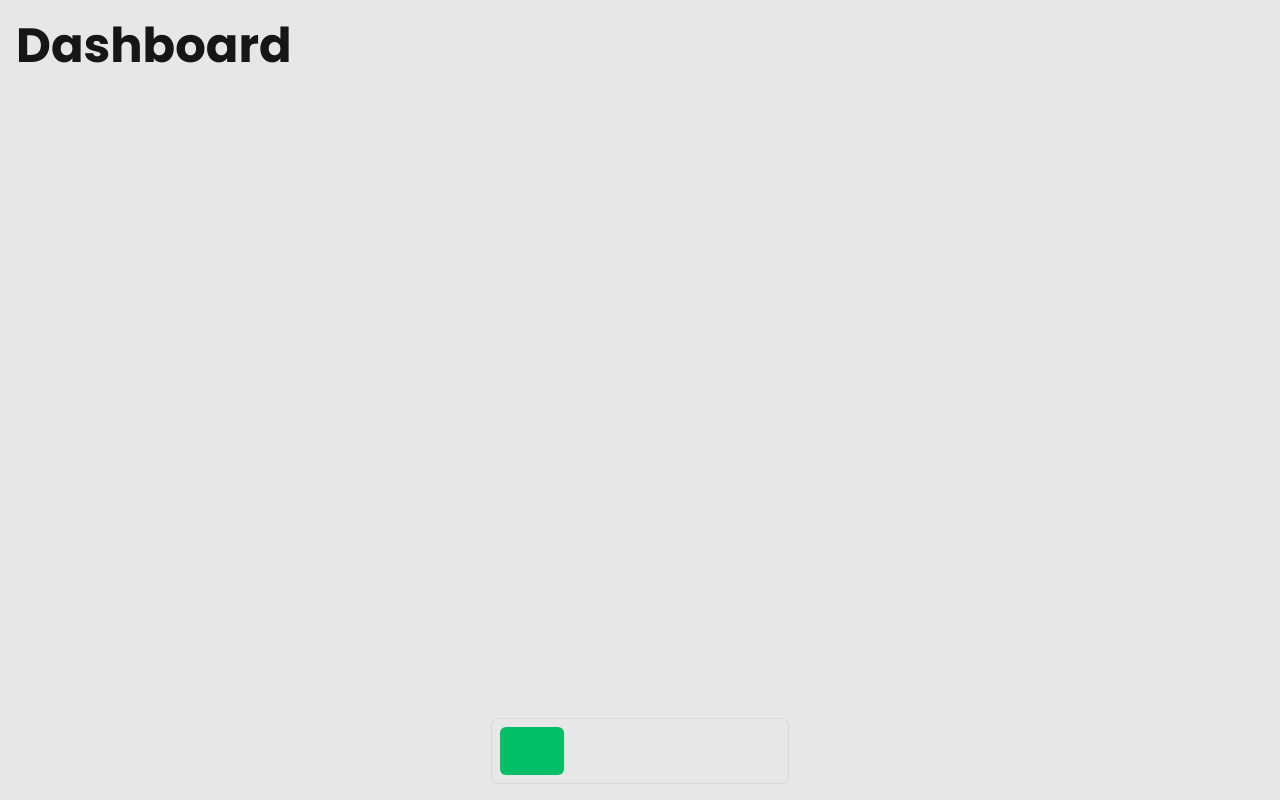
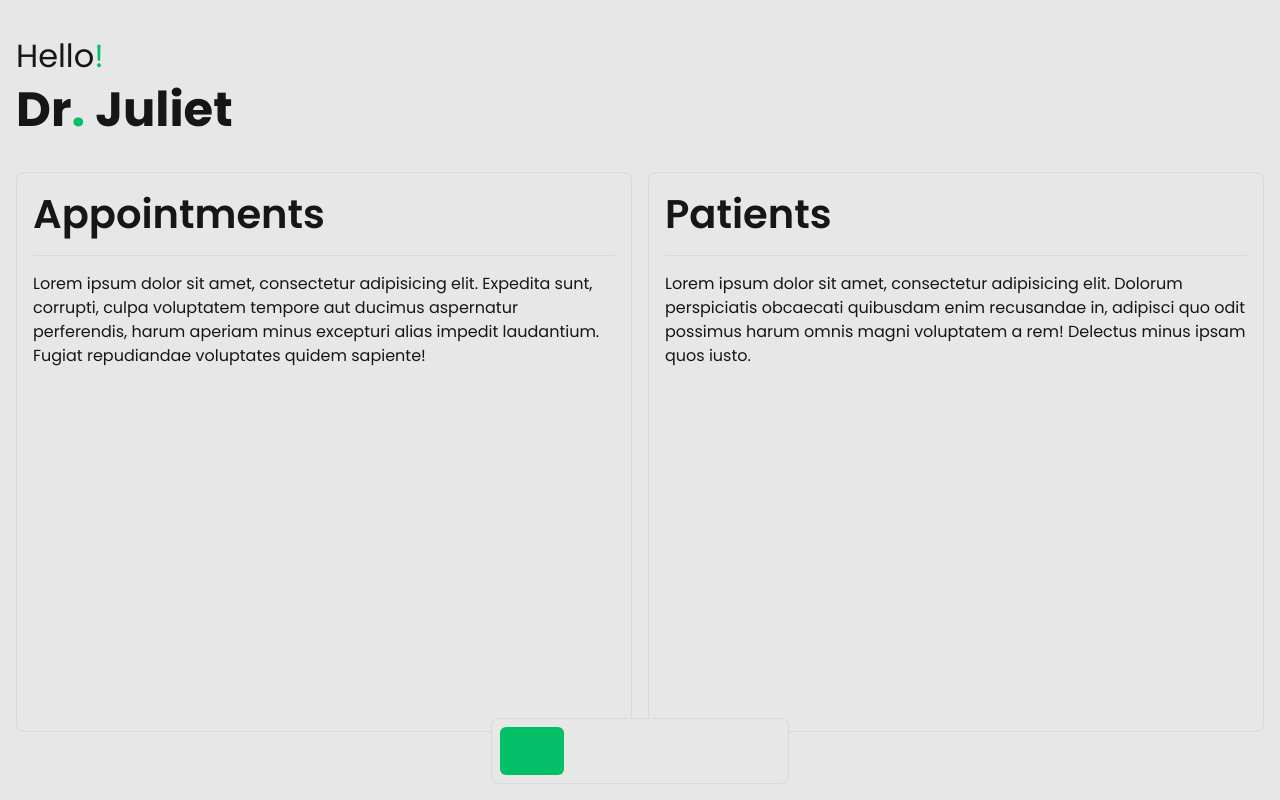
Before and after one commit to Samshh/OBGYN-Website, a React (Vite) app in the folder frontend/: page /doctor in a window 1280 px wide. Built offline with nearby package versions, Linux system fonts and the light colour scheme; some icons are missing.

Commit message:
added Card Component

```diff
--- /dev/null
+++ b/frontend/src/UI/DashCard.tsx
@@ -0,0 +1,45 @@
+import { ReactNode } from "react";
+
+interface DashCardProps {
+  children: ReactNode;
+  className?: string;
+}
+
+interface DashCardTitleProps {
+  children: ReactNode;
+  className?: string;
+}
+
+interface DashCardContentProps {
+  children: ReactNode;
+  className?: string;
+}
+
+export default function DashCard({
+  children,
+  className,
+}: DashCardProps) {
+  return (
+      <div
+        className={`flex flex-col p-[1rem] bg-white border border-border rounded-lg gap-[1rem] w-full ${className}`}
+      >
+        {children}
+      </div>
+  );
+}
+
+function DashCardTitle({ children, className }: DashCardTitleProps) {
+  return <h2 className={className}>{children}</h2>;
+}
+
+function DashCardContent({ children, className }: DashCardContentProps) {
+  return <div className={className}>{children}</div>;
+}
+
+function Separator() {
+  return <div className="bg-border h-[1px] w-full"></div>;
+}
+
+DashCard.Title = DashCardTitle;
+DashCard.Separator = Separator;
+DashCard.Content = DashCardContent;
--- a/frontend/src/folds/doctor-fold/dashboard/index.tsx
+++ b/frontend/src/folds/doctor-fold/dashboard/index.tsx
@@ -1,7 +1,38 @@
+import DashCard from "@/UI/DashCard";
+
 export default function Dashboard() {
   return (
-    <div>
-      <h1>Dashboard</h1>
+    <div className="flex-grow flex flex-col h-auto">
+      <div className="flex-col flex gap-[1rem]">
+        <div className="flex flex-col justify-center items-start sticky top-0 bg-white py-[1rem]">
+          <h3>
+            Hello<em>!</em>
+          </h3>
+          <h1>
+            Dr<em>.</em> Juliet
+          </h1>
+        </div>
+        <div className="grid md:grid-cols-2 grid-cols-1 gap-[1rem]">
+          <DashCard className="h-[50vh] md:h-[60vh] lg:h-[70vh]">
+            <DashCard.Title>Appointments</DashCard.Title>
+            <DashCard.Separator />
+            <DashCard.Content className="overflow-y-auto">
+              Lorem ipsum dolor sit amet, consectetur adipisicing elit. Expedita
+              sunt, corrupti, culpa voluptatem tempore aut ducimus aspernatur
+              perferendis, harum aperiam minus excepturi alias impedit
+              laudantium. Fugiat repudiandae voluptates quidem sapiente!
+            </DashCard.Content>
+          </DashCard>
+          <DashCard>
+            <DashCard.Title>Patients</DashCard.Title>
+            <DashCard.Separator />
+            Lorem ipsum dolor sit amet, consectetur adipisicing elit. Dolorum
+            perspiciatis obcaecati quibusdam enim recusandae in, adipisci quo
+            odit possimus harum omnis magni voluptatem a rem! Delectus minus
+            ipsam quos iusto.
+          </DashCard>
+        </div>
+      </div>
     </div>
   );
 }
--- a/frontend/src/folds/register-fold/index.tsx
+++ b/frontend/src/folds/register-fold/index.tsx
@@ -125,7 +125,7 @@ export default function RegisterFold() {
               )}
             </div>
           </div>
-          <div className="flex justify-end items-center gap-[1rem]">
+          <div className="flex justify-end items-center gap-[1rem] sticky bottom-0 p-[1rem]">
             {step === 2 && (
               <button type="button" onClick={() => goToPrevStep()}>
                 Back
--- a/frontend/src/index.css
+++ b/frontend/src/index.css
@@ -19,7 +19,7 @@
   }
 
   ::-webkit-scrollbar {
-    width: 0.5rem;
+    width: 0.25rem;
   }
 
   ::-webkit-scrollbar-thumb {
@@ -47,7 +47,7 @@
   }
 
   h3 {
-    @apply font-medium text-[1.5rem] md:text-[2rem];
+    @apply font-normal text-[1.5rem] md:text-[2rem];
   }
 
   p {
@@ -62,7 +62,7 @@
   /* Layout */
 
   section {
-    @apply p-[1rem] max-w-[1280px] w-full mx-auto flex-grow flex flex-col;
+    @apply p-[1rem] max-w-[1280px] w-full mx-auto flex-grow flex flex-col h-auto;
   }
 
   #root {
```
